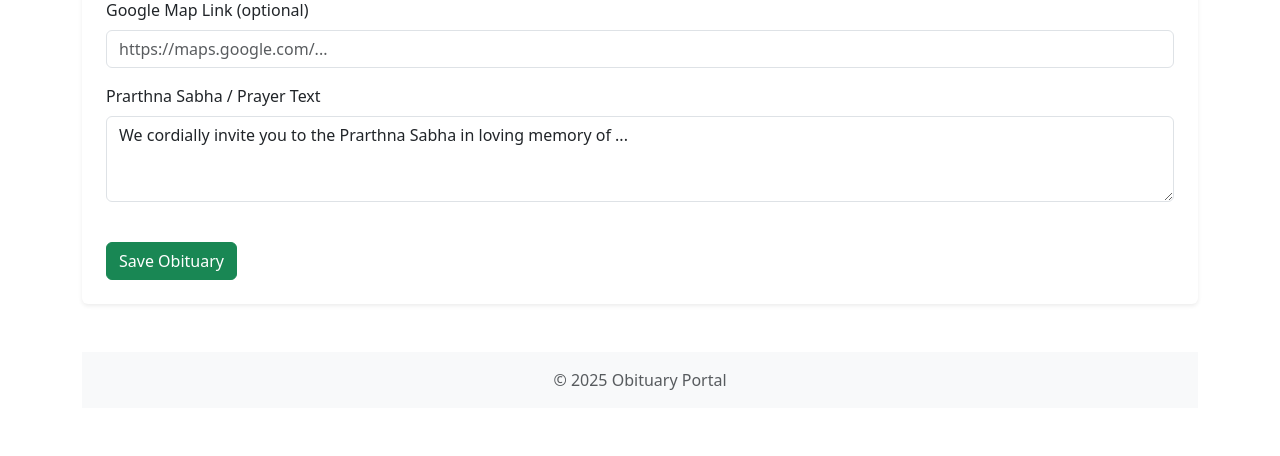
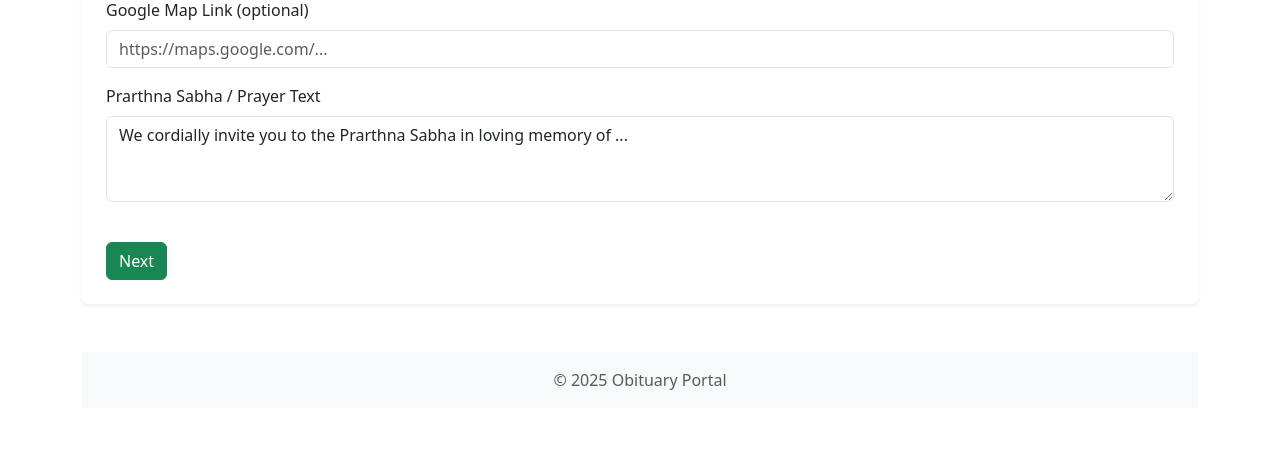
Before and after one commit to VirtusStack/obituary_website, a PHP site: page /create_obituary.php in a window 1280 px wide. Shown: the part 1143-1599 px from the top of the page. Run offline with PHP 8.4, Linux system fonts and the light colour scheme; a user stored in the database is signed in; data comes from the database, SQL or seed files in the repository.

Commit message:
Update create_obituary.php

```diff
--- a/create_obituary.php
+++ b/create_obituary.php
@@ -210,7 +210,7 @@ if (!isset($_SESSION['user_id'])) {
 </div>
 
 <div class="mt-4">
-<button type="submit" class="btn btn-success">Save Obituary</button>
+<button type="submit" class="btn btn-success">Next</button>
 </div>
 </form>
 
```
